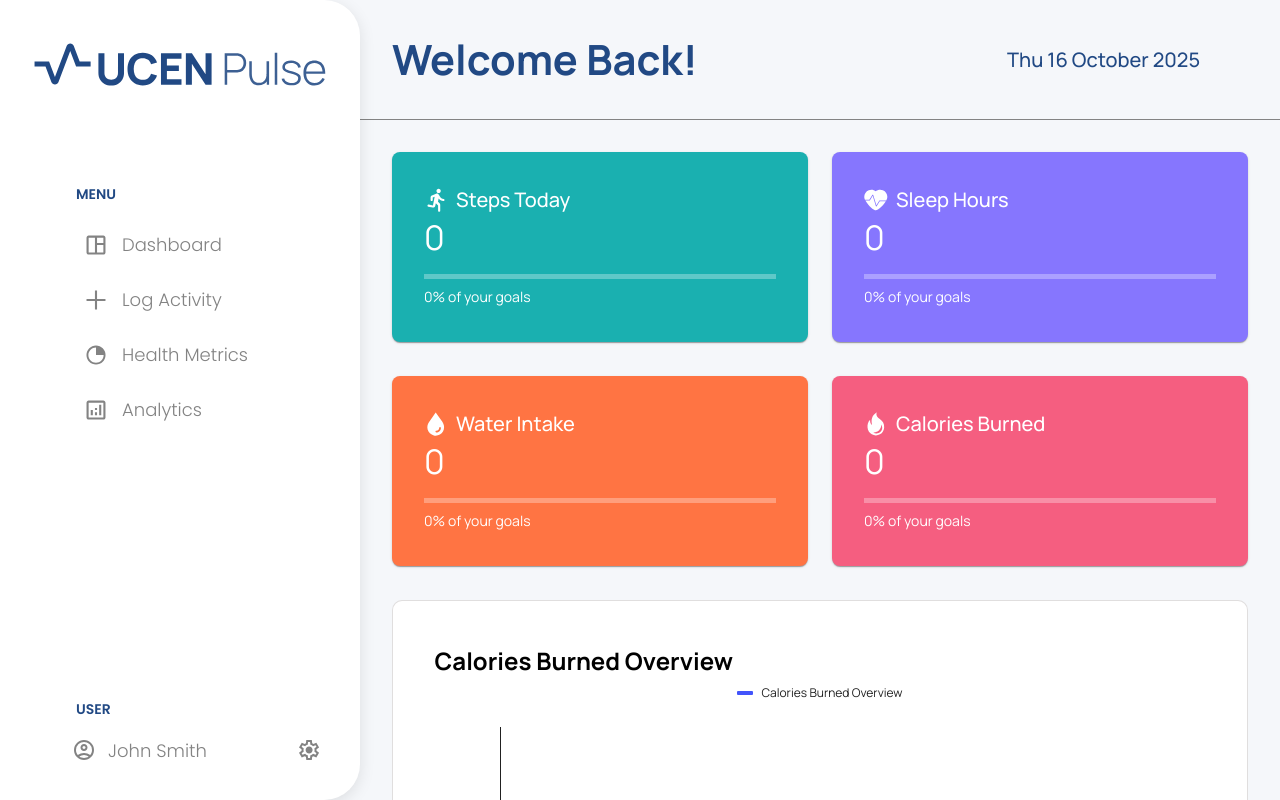
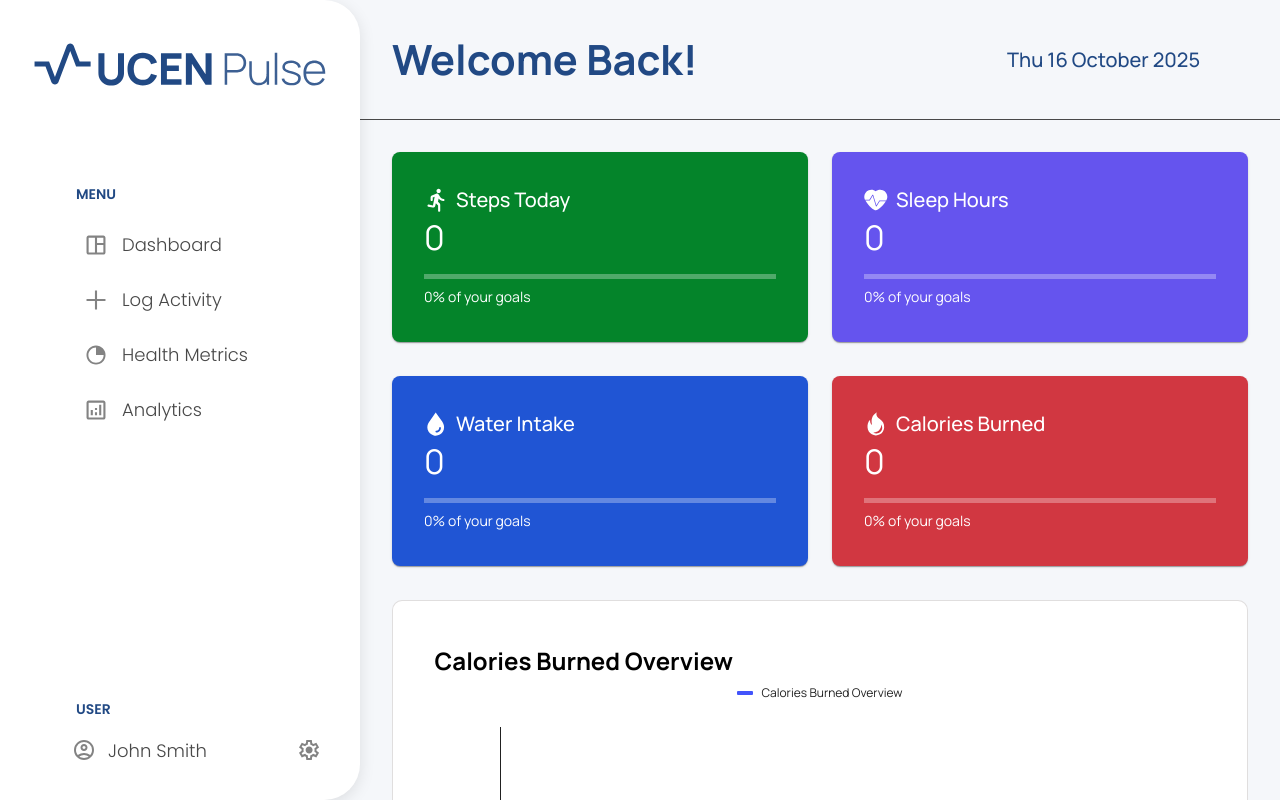
Before and after one commit to Liam2705/UCENPulse-Fitness-Tracker, a React (Vite) app: page / in a window 1280 px wide. Shown: the top 800 px of the page. Built offline with nearby package versions, Linux system fonts and the light colour scheme; some icons are missing.

Commit message:
fixed accessibilty contrast issues

```diff
--- a/src/components/cards/CaloriesCard.jsx
+++ b/src/components/cards/CaloriesCard.jsx
@@ -13,7 +13,7 @@ const CaloriesCard = () => {
                 title="Calories Burned"
                 value={calories}
                 progress={progress}
-                color="#F55E80"
+                color="#d13741"
                 icon={<img src={caloriesIcon} alt="Steps icon" style={{ width: 24, height: 24, marginRight: 8 }} />}
             >
             </BaseCard>
--- a/src/components/cards/SleepCard.jsx
+++ b/src/components/cards/SleepCard.jsx
@@ -13,7 +13,7 @@ const SleepCard = () => {
                 title="Sleep Hours"
                 value={sleep}
                 progress={progress}
-                color="#8676FE"
+                color="#6554EE"
                 icon={<img src={sleepIcon} alt="Steps icon" style={{ width: 24, height: 24, marginRight: 8 }} />}
             >
             </BaseCard>
--- a/src/components/cards/StepsCard.jsx
+++ b/src/components/cards/StepsCard.jsx
@@ -14,7 +14,7 @@ const StepsCard = () => {
                 title="Steps Today"
                 value={steps}
                 progress={progress}
-                color="#1AB0B0"
+                color="#04842a"
                 icon={<img src={stepsIcon} alt="Steps icon" style={{ width: 24, height: 24, marginRight: 8 }} />}
             />
         </div>
--- a/src/components/cards/WaterCard.jsx
+++ b/src/components/cards/WaterCard.jsx
@@ -13,7 +13,7 @@ const WaterCard = () => {
                 title="Water Intake"
                 value={water}
                 progress={progress}
-                color="#FF7443"
+                color="#2055D4"
                 icon={<img src={waterIcon} alt="Steps icon" style={{ width: 24, height: 24, marginRight: 8 }} />}
             >
             </BaseCard>
--- a/src/components/forms/ActivityForm.jsx
+++ b/src/components/forms/ActivityForm.jsx
@@ -113,7 +113,7 @@ const ActivityForm = () => {
             defaultValue={"Running"}
             value={activityType}
             onChange={(e) => setActivityType(e.target.value)}
-            error={!!error}
+            error={error}
           >
             <FormControlLabel value="Running" control={<Radio size='large' />} label="Running" />
             <FormControlLabel value="Cycling" control={<Radio size='large'/>} label="Cycling" />
--- a/src/pages/Dashboard.jsx
+++ b/src/pages/Dashboard.jsx
@@ -17,7 +17,7 @@ function Dashboard() {
     const isMobile = useMediaQuery({ query: '(max-width: 981px)' });
 
     if (localStorage.getItem("metricGoals") === null) {
-        const metricGoals = { stepsGoal: 10000, waterIntakeGoal: 2000, caloriesBurnedGoal: 500, sleepHoursGoal: 8 };
+        const metricGoals = { stepsGoal: 10000, waterIntakeGoal: 2000, caloriesBurnedGoal: 1000, sleepHoursGoal: 8 };
         localStorage.setItem("metricGoals", JSON.stringify(metricGoals));
     }
 
--- a/src/styles/index.css
+++ b/src/styles/index.css
@@ -49,7 +49,7 @@ h1, h2, h3, h4, h5, h6 {
   font-family: 'Manrope', Tahoma, Geneva, Verdana, sans-serif;
   --background-colour: #F5F7FA;
   --primary-colour: #214984;
-  --secondary-colour: #838383;
+  --secondary-colour: #484848;
   --accent-colour: #E9F1FF;
   --border-colour: #dbd9d9d8;
   --card-background: #ffff;
```
